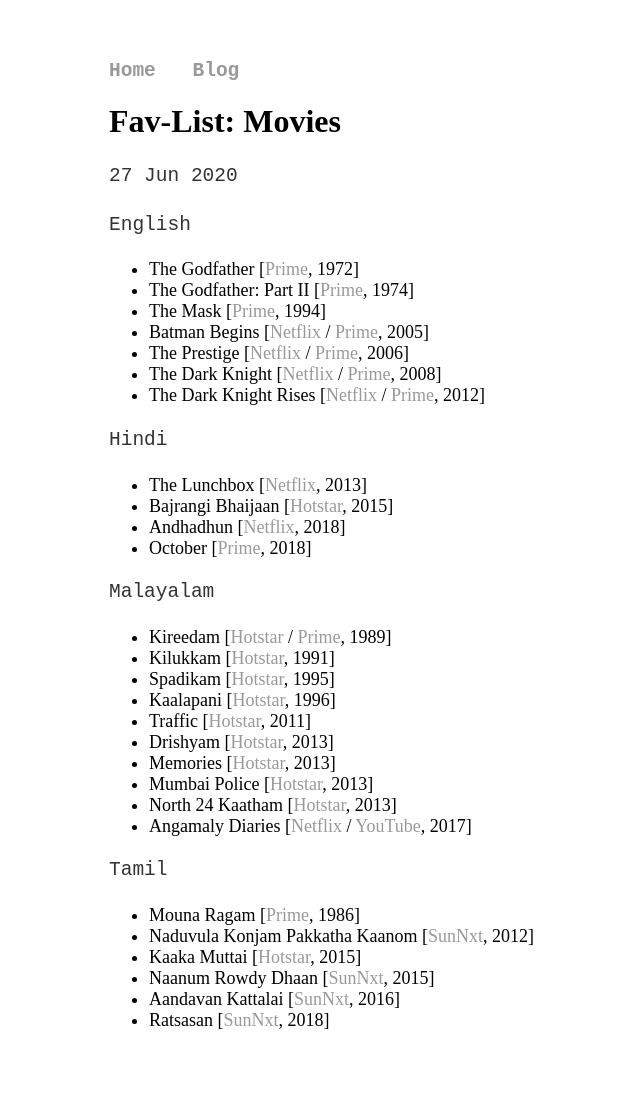
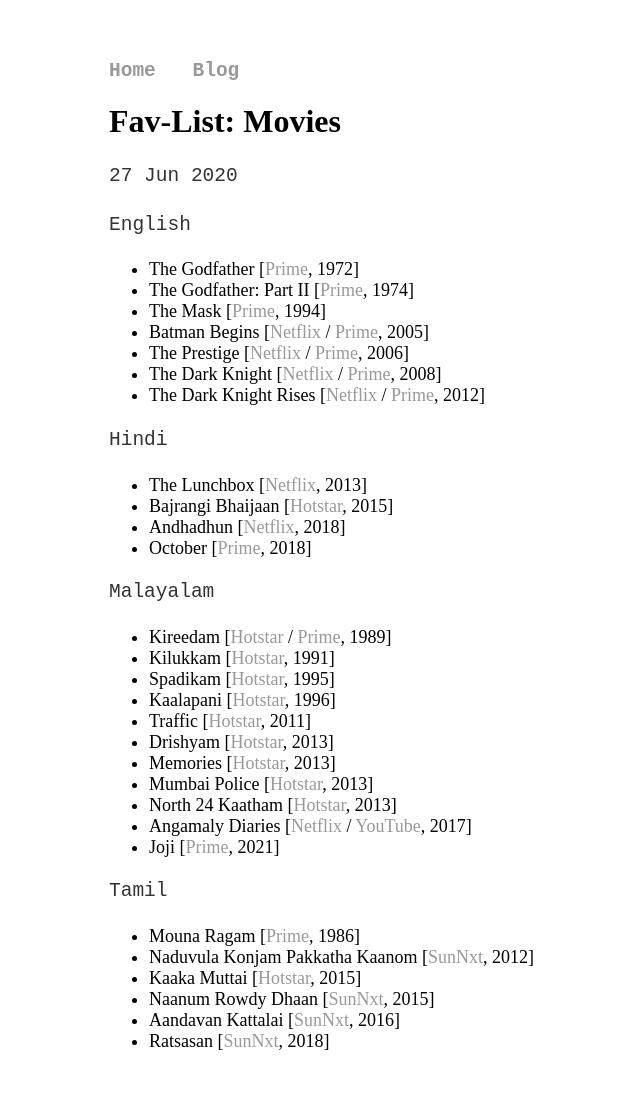
Before and after one commit to joe019/joe019.github.io, a Jekyll site: the page built from _posts/2020-06-27-movies.md, in a window 1280 px wide. Shown: the whole page, without its empty margins (51-691 px from the left). Built offline with Jekyll 4.4.1, drawn with Linux system fonts in a browser that asks for light colours; before the commit the page ends 1091 px from its top, so only the background shows below that.

Commit message:
Added "Joji"

```diff
--- a/_posts/2020-06-27-movies.md
+++ b/_posts/2020-06-27-movies.md
@@ -30,6 +30,7 @@
 * Mumbai Police [[Hotstar](https://www.hotstar.com/in/movies/mumbai-police/1000081082), 2013]
 * North 24 Kaatham [[Hotstar](https://www.hotstar.com/in/movies/north-24-katham/1000158442), 2013]
 * Angamaly Diaries [[Netflix](https://www.netflix.com/watch/80182447) / [YouTube](https://www.youtube.com/watch?v=9mRG1GVxtkY), 2017]
+* Joji [[Prime](https://www.primevideo.com/detail/Joji/0GUUPDRLOXRYHXT1W9UN75R5XA), 2021]
 
 Tamil
 * Mouna Ragam [[Prime](https://www.primevideo.com/detail/0KN7YBDJ8UZNMGZZ4U1PPTSRT0), 1986]
```
